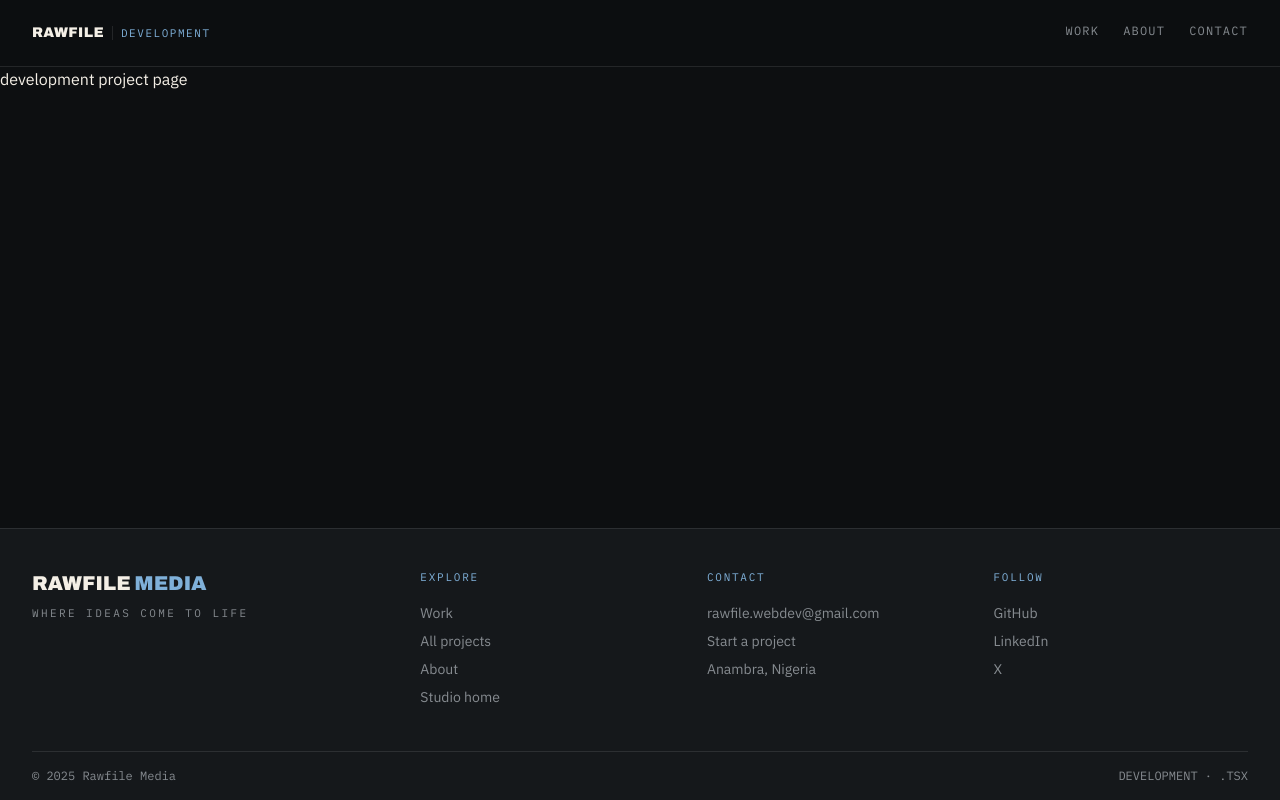
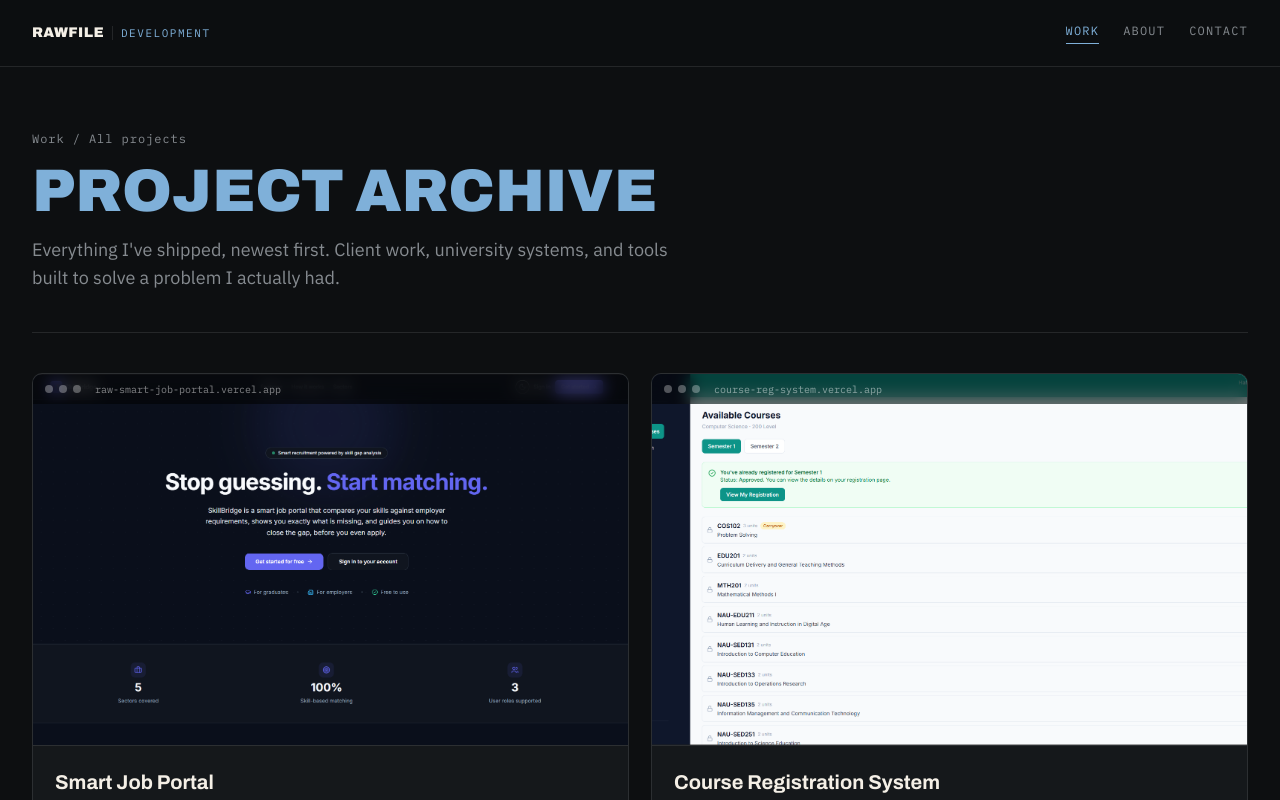
Before and after one commit to Rawweb/rawfile-media, a Next.js app: page /development/projects in a window 1280 px wide. Shown: the top 800 px of the page. Built offline with nearby package versions, Linux system fonts and the light colour scheme.

Commit message:
add project archive with load more, fix nav active state for child routes

```diff
--- a/app/development/nav.tsx
+++ b/app/development/nav.tsx
@@ -6,7 +6,12 @@ import { useEffect, useState } from 'react';
 import { isActive, type NavLink } from '@/app/lib/nav';
 
 const navLinks: NavLink[] = [
-  { href: '/development', label: 'work', exact: true },
+  {
+    href: '/development',
+    label: 'work',
+    exact: true,
+    match: ['/development/projects'],
+  },
   { href: '/development/about', label: 'about' },
   { href: '/development/contact', label: 'contact' },
 ];
--- a/app/development/page.tsx
+++ b/app/development/page.tsx
@@ -3,6 +3,10 @@ import DevHero from '@/app/development/hero';
 import ProjectCard from '@/app/development/project-card';
 import { projects } from '@/app/lib/projects';
 import Link from 'next/link';
+
+const tools = [
+ 'Next.js 16', 'TypeScript', 'React', 'Tailwind', 'Node', 'Express', 'MongoDB', 'Vercel', 'Motion'
+]
 
 export default function Page() {
   return (
@@ -25,13 +29,24 @@ export default function Page() {
           ))}
         </div>
         {/* view all */}
-        <div className='text-center mt-10'>
+        <div className='text-center mt-10 pb-10'>
           <Link
             href='/development/projects'
-            className='inline-block font-mono text-xs border border-white/10 rounded-sm px-6 py-4 tracking-[.14em] hover:bg-steel hover:text-ink transition-colors'
+            className='inline-block font-mono text-steel text-xs border border-steel rounded-sm px-6 py-4 tracking-[.14em] hover:bg-steel hover:text-ink transition-colors'
           >
             VIEW ALL PROJECTS →
           </Link>
+        </div>
+
+        {/* tools */}
+        <div className='pt-10 border-t border-white/10 space-y-4'>
+          <p className='font-mono font-bold text-sm text-muted tracking-[.10em]'>TOOLS I REACH FOR</p>
+
+          <div className='flex gap-4 flex-wrap'>
+            {tools.map((tool) => (
+              <div key={tool} className=' text-steel border border-white/10 rounded-md px-3 py-1.5'>{tool}</div>
+            ))}
+          </div>
         </div>
       </Container>
     </div>
--- a/app/development/projects/[slug]/page.tsx
+++ b/app/development/projects/[slug]/page.tsx
@@ -32,16 +32,17 @@ export default async function ProjectDetail({
   if (!project) notFound();
   return (
     <Container className='py-14'>
+      <div className='space-y-4 border-b border-b-white/10 pb-10'>
         {/* back */}
         <Link
           href='/development/projects'
           className='font-mono text-xs text-muted tracking-[.08em] hover:text-steel transition-colors'
         >
-        ← ALL PROJECTS
+          ← All projects
         </Link>
 
         {/* hero */}
-      <h1 className='font-display font-black text-4xl md:text-6xl uppercase leading-[.95] mt-4 mb-4'>
+        <h1 className='font-display font-black text-4xl md:text-6xl uppercase leading-[.95] mt-4'>
           {project.title}
         </h1>
         <p className='text-muted text-lg max-w-[60ch]'>{project.blurb}</p>
@@ -62,6 +63,7 @@ export default async function ProjectDetail({
               {project.tags.join(' · ')}
             </b>
           </span>
+        </div>
       </div>
 
       {/* big shot */}
@@ -110,25 +112,41 @@ export default async function ProjectDetail({
 
       {/* body */}
       {project.description && (
-        <p className='text-muted max-w-[70ch] mb-10'>{project.description}</p>
+        <p className='text-paper/85 text-lg leading-relaxed max-w-[65ch] mb-12'>
+          {project.description}
+        </p>
       )}
 
+      {/* problem / solution */}
       {(project.problem || project.solution) && (
-        <div className='grid md:grid-cols-2 gap-10 pb-11'>
+        <div className='grid md:grid-cols-2 gap-5 pb-14'>
           {project.problem && (
-            <div>
-              <h2 className='font-mono text-xs uppercase tracking-[.14em] text-steel mb-3'>
+            <div className='bg-surface border border-white/10 rounded-[10px] p-7'>
+              <div className='flex items-center gap-3 mb-4'>
+                <span className='font-mono text-[11px] text-muted border border-white/15 rounded px-2 py-1'>
+                  01
+                </span>
+                <h2 className='font-mono text-xs uppercase tracking-[.14em] text-muted'>
                   The problem
                 </h2>
-              <p className='text-muted'>{project.problem}</p>
+              </div>
+              <p className='text-paper/70 leading-relaxed'>{project.problem}</p>
             </div>
           )}
+
           {project.solution && (
-            <div>
-              <h2 className='font-mono text-xs uppercase tracking-[.14em] text-steel mb-3'>
+            <div className='bg-surface border border-steel/25 rounded-[10px] p-7'>
+              <div className='flex items-center gap-3 mb-4'>
+                <span className='font-mono text-[11px] text-steel border border-steel/35 rounded px-2 py-1'>
+                  02
+                </span>
+                <h2 className='font-mono text-xs uppercase tracking-[.14em] text-steel'>
                   What I built
                 </h2>
-              <p className='text-muted'>{project.solution}</p>
+              </div>
+              <p className='text-paper/70 leading-relaxed'>
+                {project.solution}
+              </p>
             </div>
           )}
         </div>
--- a/app/development/projects/page.tsx
+++ b/app/development/projects/page.tsx
@@ -1,3 +1,41 @@
-export default function Page() {
-  return <div> development project page</div>;
+import Container from '@/app/components/Container';
+import Link from 'next/link';
+import ProjectGrid from './project-grid';
+import { projects } from '@/app/lib/projects';
+
+export const metadata = { title: 'Project archive' };
+
+export default function ProjectArchive() {
+  return (
+    <Container className='py-16'>
+      <div className='space-y-4 border-b border-b-white/10 pb-10'>
+        {/* breadcrumb */}
+        <div className='flex gap-2 font-mono items-center text-xs text-muted tracking-[.08em]'>
+          <Link
+            href='/development'
+            className='hover:text-steel transition-colors'
+          >
+            Work
+          </Link>
+          <span>/ All projects</span>
+        </div>
+
+        {/* headline */}
+        <h1 className='font-black font-display text-4xl md:text-6xl leading-[.95] text-steel'>
+          PROJECT ARCHIVE
+        </h1>
+
+        {/* description */}
+        <p className='text-muted md:text-lg max-w-[60ch]'>
+          Everything I&apos;ve shipped, newest first. Client work, university
+          systems, and tools built to solve a problem I actually had.
+        </p>
+      </div>
+
+      {/* grid */}
+      <div className='pt-10'>
+        <ProjectGrid projects={projects} />
+      </div>
+    </Container>
+  );
 }
--- /dev/null
+++ b/app/development/projects/project-grid.tsx
@@ -0,0 +1,36 @@
+'use client';
+import { useState } from 'react';
+import ProjectCard from '@/app/development/project-card';
+import type { Project } from '@/app/lib/projects';
+
+const STEP = 6;
+
+export default function ProjectGrid({ projects }: { projects: Project[] }) {
+  const [visible, setVisible] = useState(STEP);
+  const shown = projects.slice(0, visible);
+  const hasMore = visible < projects.length;
+
+  return (
+    <>
+      <div className='grid grid-cols-1 md:grid-cols-2 gap-[22px]'>
+        {shown.map((p, i) => (
+          <ProjectCard key={p.slug} project={p} priority={i === 0} />
+        ))}
+      </div>
+
+      {hasMore && (
+        <div className='text-center mt-10'>
+          <button
+            onClick={() => setVisible(visible + STEP)}
+            className='inline-block font-mono text-xs text-steel border border-steel rounded-sm px-6 py-4 tracking-[.14em] hover:bg-steel hover:text-ink transition-colors'
+          >
+            LOAD MORE ↓
+          </button>
+          <span className='block font-mono text-[11px] text-muted mt-3'>
+            {shown.length} of {projects.length}
+          </span>
+        </div>
+      )}
+    </>
+  );
+}
--- a/app/lib/nav.ts
+++ b/app/lib/nav.ts
@@ -1,6 +1,12 @@
-export type NavLink = { href: string; label: string; exact?: boolean };
+export type NavLink = {
+  href: string;
+  label: string;
+  exact?: boolean;
+  match?: string[];
+};
 
 export function isActive(pathname: string, item: NavLink) {
+  if (item.match?.some((m) => pathname.startsWith(m))) return true;
   if (item.exact) return pathname === item.href;
   return pathname.startsWith(item.href);
 }
--- a/app/lib/projects.ts
+++ b/app/lib/projects.ts
@@ -182,7 +182,7 @@ export const projects: Project[] = [
     repos: [
       {
         label: 'Client',
-        url: '',
+        url: 'https://github.com/Rawweb/smart-job-portal-client',
       },
       {
         label: 'Server',
```
Lines whose indentation alone changed are shown as unchanged.
